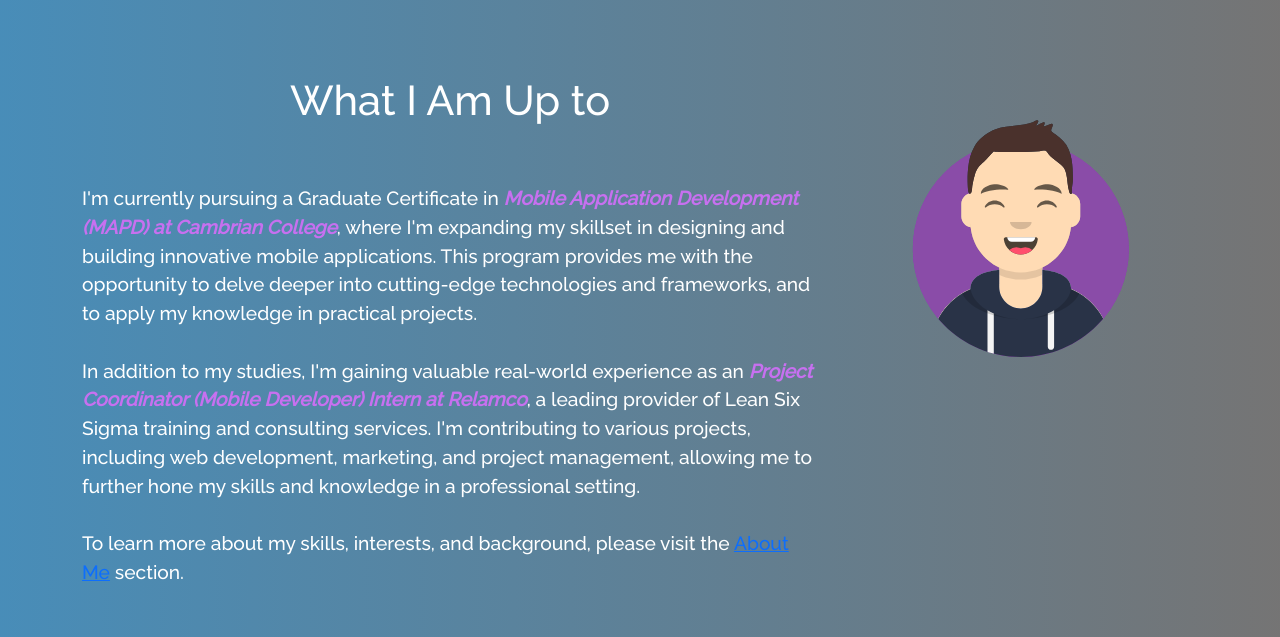
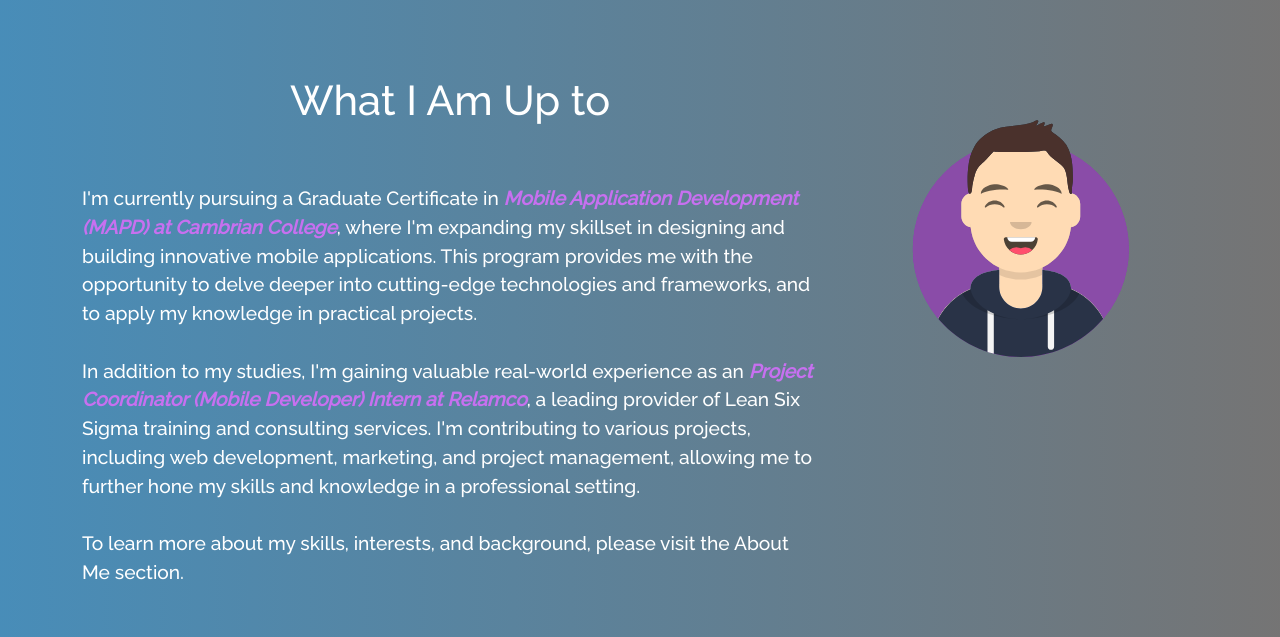
Before and after one commit to avinashnookala/avinashnookala.github.io, a React (Create React App) app: page / in a window 1280 px wide. Shown: the part 800-1437 px from the top of the page. Built offline with nearby package versions, Linux system fonts and the light colour scheme.

Commit message:
cambrianeats project pic update

```diff
--- a/src/components/Home/Home2.js
+++ b/src/components/Home/Home2.js
@@ -40,7 +40,7 @@
               <br />
 
               To learn more about my skills, interests, and background, please
-              visit the <a href="/about">About Me</a> section.
+              visit the About Me section.
             </p>
           </Col>
           <Col md={4} className="myAvtar">
--- a/src/components/Projects/Projects.js
+++ b/src/components/Projects/Projects.js
@@ -5,6 +5,7 @@
 import todoapi from "../../Assets/Projects/todoapi.png";
 import resturant from "../../Assets/Projects/resturant.png";
 import cybersecuritytools from "../../Assets/Projects/cybersecuritytools.png";
+import cambrian from "../../Assets/Projects/cambrianeats.png";
 
 function Projects() {
   return (
@@ -40,7 +41,7 @@
 
           <Col md={4} className="project-card">
             <ProjectCard
-              // Update imgPath with relevant image
+              imgPath={cambrian}
               isBlog={false}
               title="Cambrian Eats App"
               description="Developed a cloud-based food ordering app using Microsoft PowerApps, allowing users to order food on campus."
```
Also changed, not shown: src/Assets/Projects/cambrianeats.png (added).
